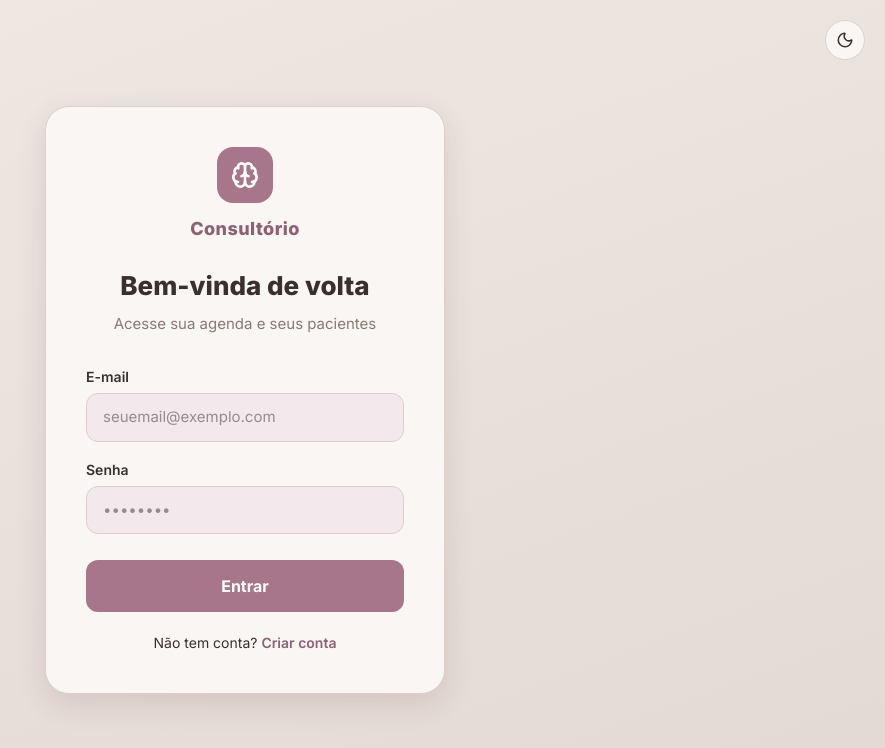
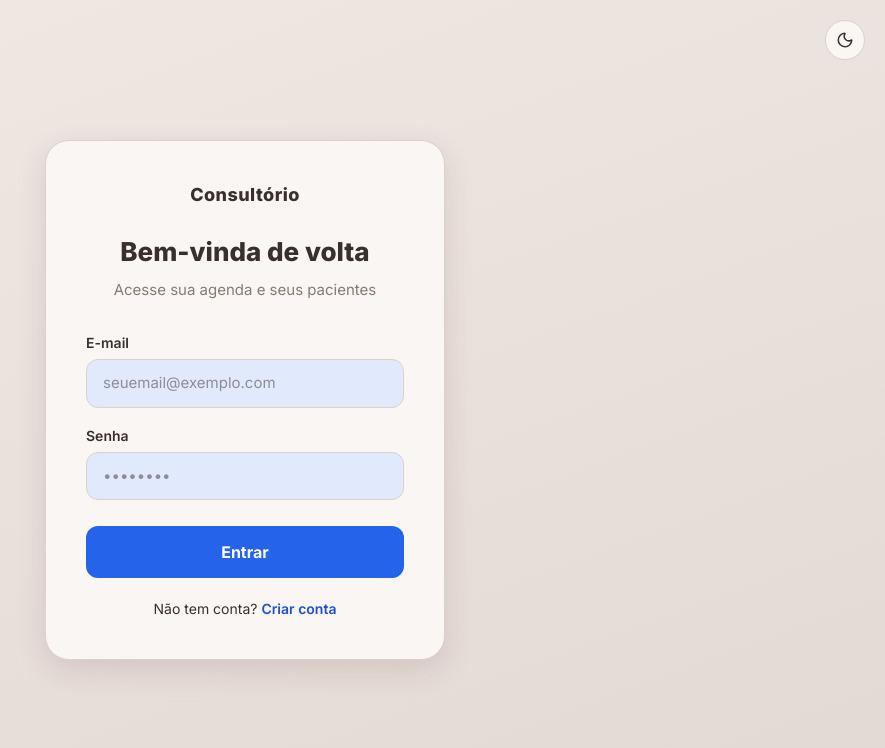
Before and after one commit to luizzfelippefagundes-debug/projeto_psicologo, a Next.js app in the folder frontend/: page /login in a window 1280 px wide. Shown: the top 748 px of the page, without its empty margins (395-1280 px from the left). Built offline with nearby package versions, Linux system fonts and the light colour scheme.

Commit message:
Troca cor de destaque rosé/mauve por azul profissional e remove ícone do logo "Consultório"
Co-Authored-By: Claude Sonnet 5 <noreply@anthropic.com>

```diff
--- a/frontend/src/app/(auth)/login/page.tsx
+++ b/frontend/src/app/(auth)/login/page.tsx
@@ -3,7 +3,6 @@
 import Link from "next/link";
 import { useRouter } from "next/navigation";
 import { useState } from "react";
-import { Brain } from "lucide-react";
 import { ThemeToggle } from "@/components/ThemeToggle";
 import { login } from "@/lib/auth-client";
 
@@ -36,12 +35,7 @@ export default function LoginPage() {
 
       <div className="w-full max-w-[400px] rounded-3xl border border-border bg-card p-10 shadow-[0_10px_30px_var(--color-shadow)]">
         <div className="mb-6 flex flex-col items-center gap-3">
-          <div className="flex h-14 w-14 items-center justify-center rounded-2xl bg-accent text-white">
-            <Brain className="h-7 w-7" strokeWidth={2.25} />
-          </div>
-          <div className="text-[18px] font-extrabold tracking-wide text-accent-dark">
-            Consultório
-          </div>
+          <div className="text-[18px] font-extrabold tracking-wide text-fg">Consultório</div>
         </div>
 
         <h1 className="mb-2 text-center text-[26px] font-extrabold">Bem-vinda de volta</h1>
--- a/frontend/src/app/(auth)/signup/page.tsx
+++ b/frontend/src/app/(auth)/signup/page.tsx
@@ -3,7 +3,6 @@
 import Link from "next/link";
 import { useRouter } from "next/navigation";
 import { useState } from "react";
-import { Brain } from "lucide-react";
 import { ThemeToggle } from "@/components/ThemeToggle";
 import { signup } from "@/lib/auth-client";
 
@@ -40,12 +39,7 @@ export default function SignupPage() {
 
       <div className="w-full max-w-[400px] rounded-3xl border border-border bg-card p-10 shadow-[0_10px_30px_var(--color-shadow)]">
         <div className="mb-6 flex flex-col items-center gap-3">
-          <div className="flex h-14 w-14 items-center justify-center rounded-2xl bg-accent text-white">
-            <Brain className="h-7 w-7" strokeWidth={2.25} />
-          </div>
-          <div className="text-[18px] font-extrabold tracking-wide text-accent-dark">
-            Consultório
-          </div>
+          <div className="text-[18px] font-extrabold tracking-wide text-fg">Consultório</div>
         </div>
 
         <h1 className="mb-2 text-center text-[26px] font-extrabold">Criar conta</h1>
--- a/frontend/src/app/globals.css
+++ b/frontend/src/app/globals.css
@@ -3,9 +3,9 @@
 @custom-variant dark (&:where(.dark, .dark *));
 
 :root {
-  --color-accent: #a8768a;
-  --color-accent-dark: #8f5f73;
-  --color-accent-soft: #f3e8ec;
+  --color-accent: #2563eb;
+  --color-accent-dark: #1d4ed8;
+  --color-accent-soft: #e1eafd;
   --color-bg: #ede6e1;
   --color-bg-grad-start: #f0e9e4;
   --color-bg-grad-end: #e3d9d3;
@@ -27,9 +27,9 @@
 }
 
 .dark {
-  --color-accent: #d4a3b8;
-  --color-accent-dark: #e0b8c9;
-  --color-accent-soft: #3a2a30;
+  --color-accent: #5b93f5;
+  --color-accent-dark: #7fb0ff;
+  --color-accent-soft: #1c2c4d;
   --color-bg: #1c1517;
   --color-bg-grad-start: #171214;
   --color-bg-grad-end: #211a1c;
--- a/frontend/src/components/Sidebar.tsx
+++ b/frontend/src/components/Sidebar.tsx
@@ -3,7 +3,7 @@
 import Link from "next/link";
 import { usePathname, useRouter } from "next/navigation";
 import { useState } from "react";
-import { Brain, Calendar, Home, LogOut, Menu, Settings, Users } from "lucide-react";
+import { Calendar, Home, LogOut, Menu, Settings, Users } from "lucide-react";
 import { logout } from "@/lib/auth-client";
 
 const NAV_ITEMS = [
@@ -31,12 +31,7 @@ export function Sidebar() {
           open ? "translate-x-0" : "-translate-x-full"
         }`}
       >
-        <div className="flex items-center gap-2.5 text-[17px] font-extrabold text-accent-dark">
-          <span className="flex h-8.5 w-8.5 items-center justify-center rounded-[10px] bg-accent text-white">
-            <Brain className="h-4.5 w-4.5" strokeWidth={2.25} />
-          </span>
-          Consultório
-        </div>
+        <div className="text-[17px] font-extrabold text-fg">Consultório</div>
 
         <nav className="flex flex-col gap-1">
           {NAV_ITEMS.map((item) => {
```
